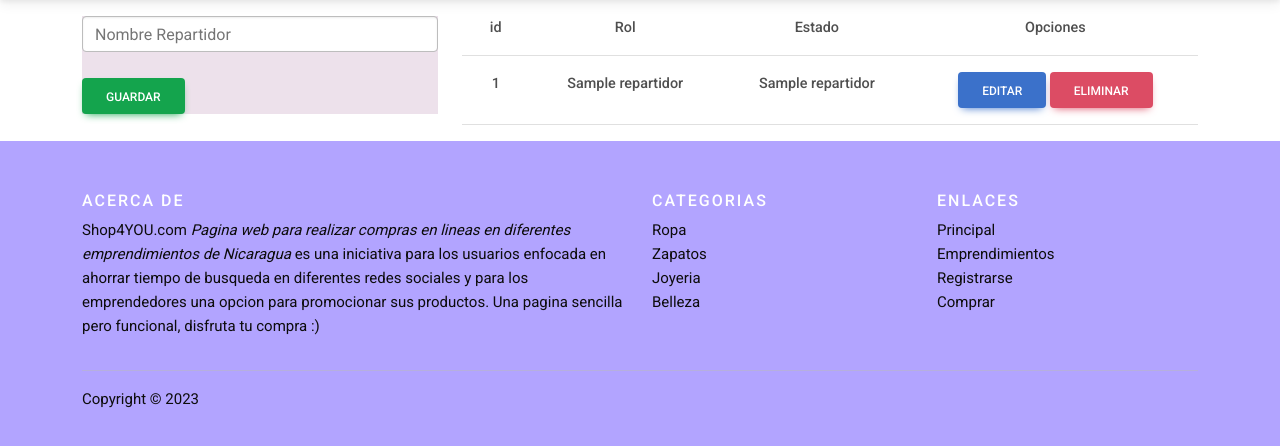
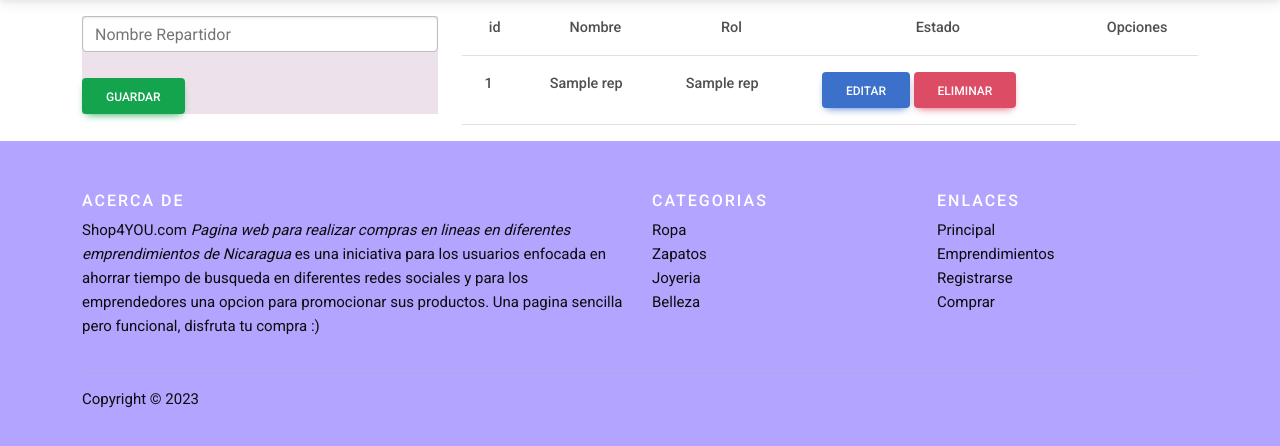
Before and after one commit to angie11laleska/ecommerce, a Flask app: template templates/admin/repartidor.html in a window 1280 px wide. Shown: the part 127-573 px from the top of the page. Run offline with Flask 3, Linux system fonts and the light colour scheme; the template is opened without the code that fills it: most values are stand-ins (such as "Sample title", 1, 10 or a date in 2020); lists and menus that the app fills with data are empty; some libraries are stand-ins or nearby versions.

Commit message:
avances de repartidor

```diff
--- a/app.py
+++ b/app.py
@@ -390,3 +390,30 @@
             flash("Ingrese un repartidor", "warning")
     query2 = db.execute(text("select * from repartidor")).fetchall()
     return render_template("admin/repartidor.html", repartidor = query2)
+
+@app.route("/admin/repartidor/editar/<int:id_repartidor>" , methods=["GET","POST"])
+def editarRep(id_repartidor):
+    if request.method == "POST":
+        idhidden = request.form.get("id_repartidor")
+        nombre = request.form.get("nombre")
+        if nombre:
+            query = (text("UPDATE roles SET nombre = :nombre WHERE id = (:idhidden);"))
+            db.execute(query,{"idhidden":idhidden, "nombre":nombre})
+            print("nombre")
+        db.commit()
+        return redirect("/admin/roles")
+
+    query2 = db.execute(text("select * from roles")).fetchall()
+
+    query3 = text("SELECT nombre FROM roles WHERE id = :id")
+    formulario = db.execute(query3,{"id":id}).fetchone()
+    print(f"Esto es categoria2 {query2}")
+    query = db.execute( text("select id_persona, nombre_persona from persona"))
+    return render_template("/admin/editRoles.html", id = int(id),formulario = formulario, roles = query2)
+
+@app.route("/admin/roles/eliminar/<int:id>" , methods=["GET"])
+def eliminarRoles(id):
+    query = (text("delete from roles where id= (:id)"))
+    db.execute(query,{"id":id})
+    db.commit()
+    return redirect("/admin/roles")
--- a/templates/admin/repartidor.html
+++ b/templates/admin/repartidor.html
@@ -22,27 +22,28 @@
                     <thead>
                         <tr class="text-center">
                             <th>id</th>
+                            <th>Nombre</th>
                             <th>Rol</th>
                             <th>Estado</th>
                             <th>Opciones</th>
                         </tr>
                     </thead>
-                    <tbody>
-                        {% if repartidores %}
-                                {% for repartidor in repartidores %}
+                    <tbod
+                        {% if repartidor %}
+                                {% for r in rep %}
                                     <tr class="text-center">
-                                        <th>{{repartidor.id}}</th>
-                                        <th>{{repartidor.nombre}}</th>
-                                        {% if repartidor.nombre == 'Admin'%}
-                                            <th> <i class="fa-solid fa-crown fa-beat" style="color: #fbf304;"></i> {{repartidor.nombre}} </th>
+                                        <th>{{r.id}}</th>
+                                        <th>{{r.nombre}}</th>
+                                        {% if r.nombre == 'Admin'%}
+                                            <th> <i class="fa-solid fa-crown fa-beat" style="color: #fbf304;"></i> {{r.nombre}} </th>
                                         {%else%}
-                                            <th>{{repartidor.nombre}}</th>
+                                            <th>{{r.nombre}}</th>
                                         {%endif%}
 
 
                                         <th>
-                                            <a href="/admin/repartidor/editar/{{repartidor.id}}" class="btn btn-primary"> Editar</a>
-                                            <a href="/admin/repartidor/eliminar/{{repartidor.id}}" class="btn btn-danger"> Eliminar</a>
+                                            <a href="/admin/repartidor/editar/{{rol.id_repartidor}}" class="btn btn-primary"> Editar</a>
+                                            <a href="/admin/repartidor/eliminar/{{rol.id_repartidor}}" class="btn btn-danger"> Eliminar</a>
                                         </th>
                                     </tr>
                                 {% endfor %}
```
Also changed, not shown: templates/admin/editRepartidor.html (+8 -7 lines).
